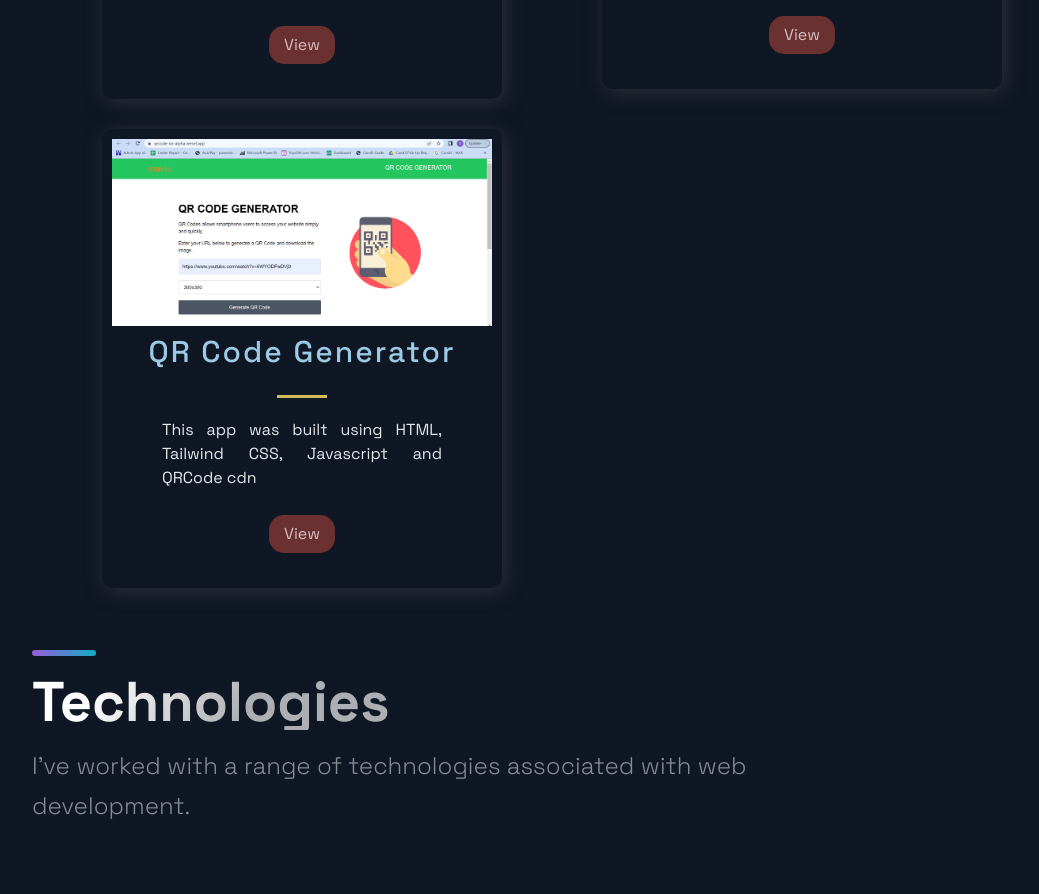
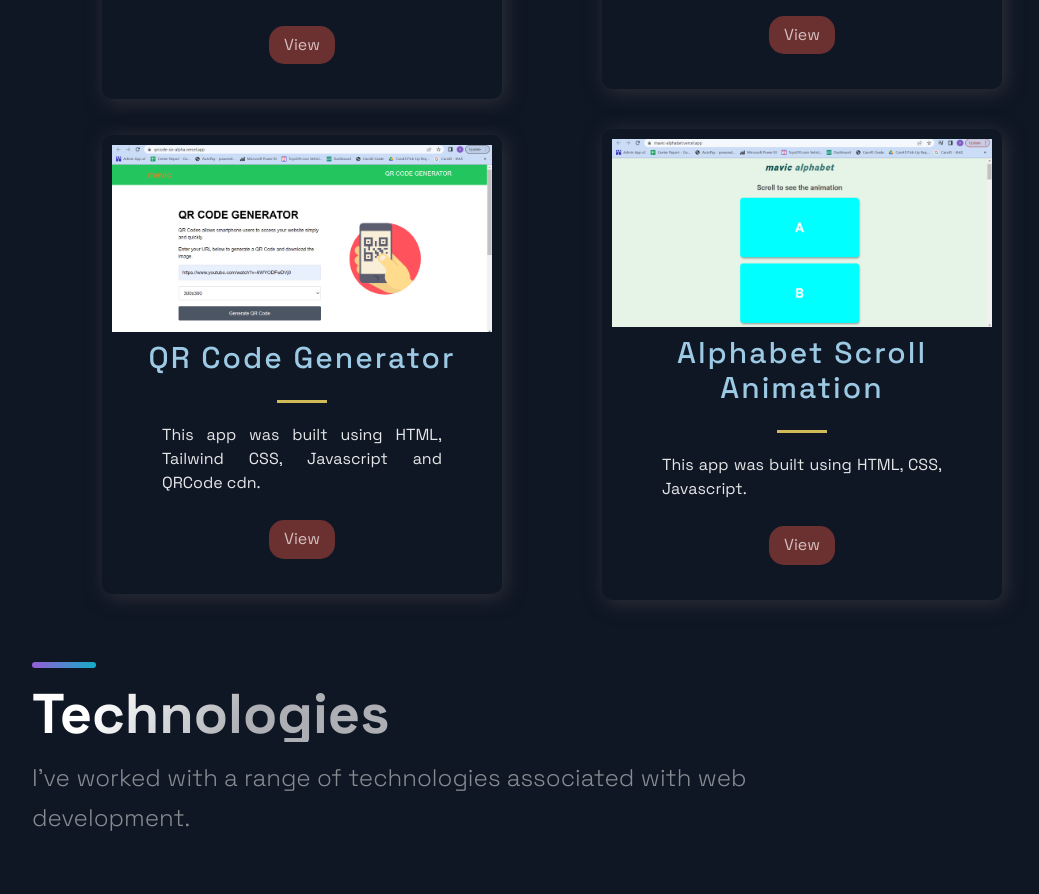
Before and after one commit to mavic01/port-mastery, a Next.js app: page / in a window 1280 px wide. Shown: the part 5100-5994 px from the top of the page, without its empty margins (88-1127 px from the left). Built offline with nearby package versions, Linux system fonts and the light colour scheme.

Commit message:
alphabet

```diff
--- a/src/data.js
+++ b/src/data.js
@@ -129,8 +129,15 @@ export const webData = [
     {
         id: 19,
         title: "QR Code Generator",
-        desc: "This app was built using HTML, Tailwind CSS, Javascript and QRCode cdn",
+        desc: "This app was built using HTML, Tailwind CSS, Javascript and QRCode cdn.",
         img: "assets/qrcodee.png",
         url: "https://qrcode-six-alpha.vercel.app/"
+    },
+    {
+        id: 20,
+        title: "Alphabet Scroll Animation",
+        desc: "This app was built using HTML, CSS, Javascript.",
+        img: "assets/alphabet.png",
+        url: "https://mavic-alphabet.vercel.app/"
     }
 ]
```
Also changed, not shown: public/assets/alphabet.png (added).
